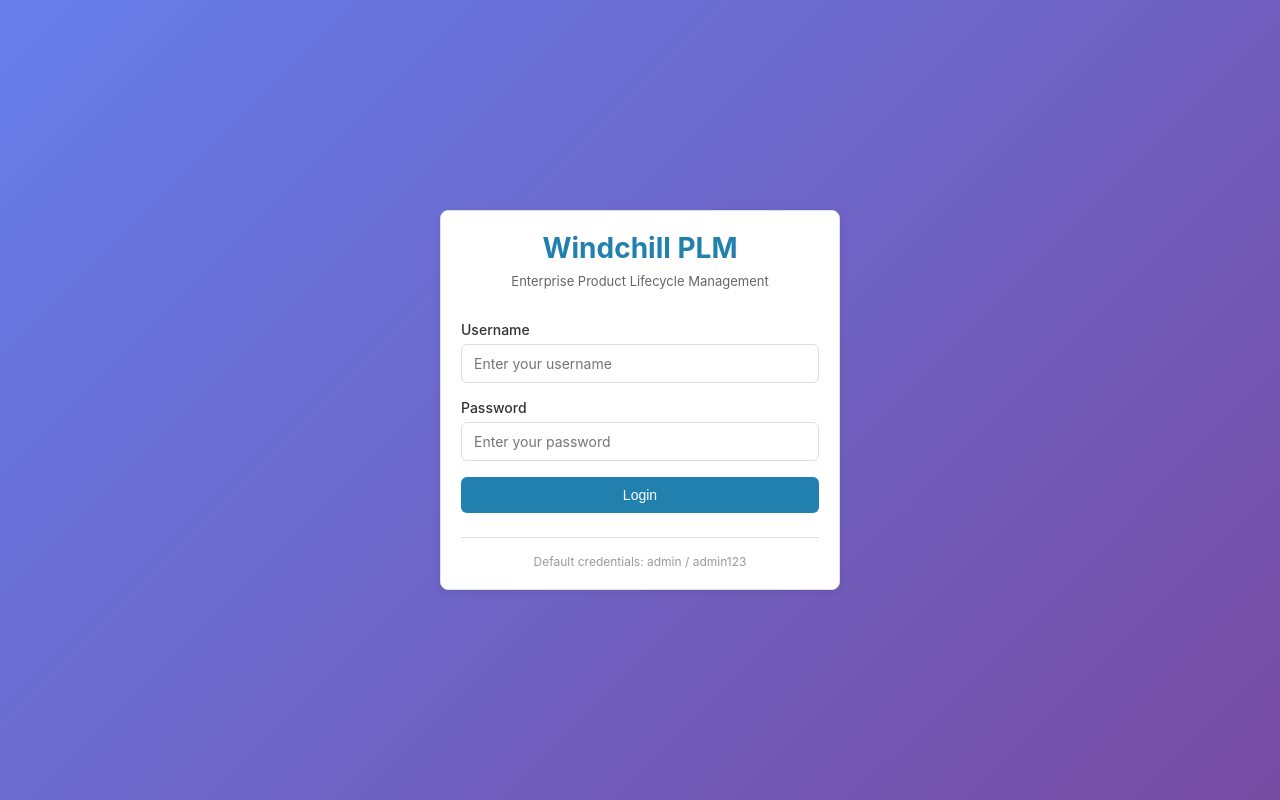
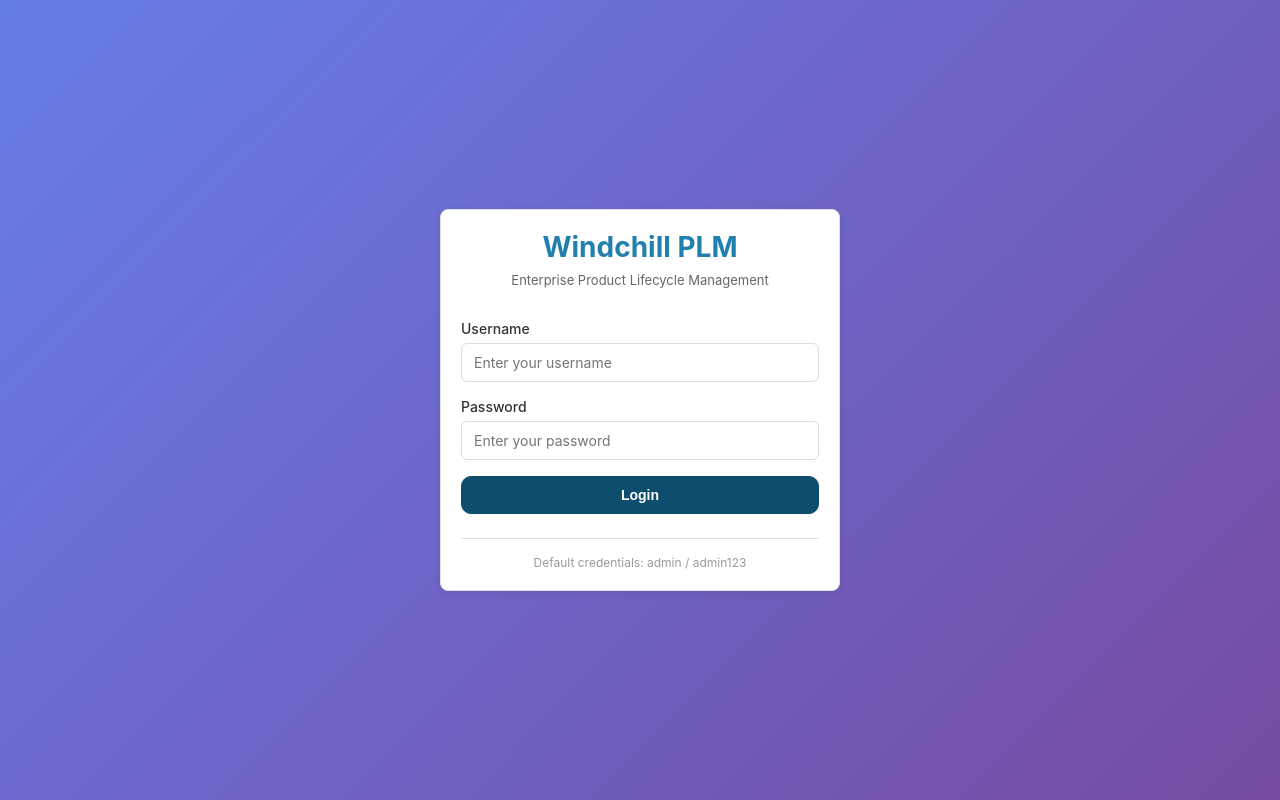
Before and after one commit to Subhash0910/windchill-plm-app, a React (Vite) app in the folder windchill-frontend/: page /login in a window 1280 px wide. Built offline with nearby package versions, Linux system fonts and the light colour scheme; no server answers.

Commit message:
style(ui): cleanup v3 - enterprise button behavior + create panel polish

```diff
--- a/windchill-frontend/src/components/atoms/Button/Button.css
+++ b/windchill-frontend/src/components/atoms/Button/Button.css
@@ -1,20 +1,26 @@
 .btn {
   padding: 10px 16px;
-  border: none;
-  border-radius: 6px;
+  border: 1px solid transparent;
+  border-radius: 10px;
   font-size: 14px;
-  font-weight: 500;
+  font-weight: 800;
   cursor: pointer;
-  transition: all 0.3s ease;
+  transition: background-color 0.15s ease, border-color 0.15s ease, box-shadow 0.15s ease;
   display: inline-flex;
   align-items: center;
   justify-content: center;
   gap: 8px;
 }
 
+/* Enterprise feel: no jumpy lift; subtle focus ring */
 .btn:hover:not(:disabled) {
-  transform: translateY(-2px);
-  box-shadow: 0 4px 12px rgba(0, 0, 0, 0.15);
+  transform: none;
+  box-shadow: 0 1px 0 rgba(17, 24, 39, 0.02);
+}
+
+.btn:focus-visible {
+  outline: none;
+  box-shadow: 0 0 0 3px rgba(15, 77, 109, 0.18);
 }
 
 .btn:disabled {
@@ -23,26 +29,28 @@
 }
 
 .btn--primary {
-  background-color: #2180ae;
+  background-color: #0f4d6d;
+  border-color: #0f4d6d;
   color: white;
 }
 
 .btn--primary:hover:not(:disabled) {
-  background-color: #1a6a91;
+  background-color: #0c3f5a;
+  border-color: #0c3f5a;
 }
 
 .btn--secondary {
-  background-color: #f0f0f0;
-  color: #333;
-  border: 1px solid #ddd;
+  background-color: #f8fafc;
+  color: #111827;
+  border: 1px solid #e7e9f3;
 }
 
 .btn--secondary:hover:not(:disabled) {
-  background-color: #e0e0e0;
+  background-color: #eef2f7;
 }
 
 .btn--sm {
-  padding: 6px 12px;
+  padding: 6px 10px;
   font-size: 12px;
 }
 
--- a/windchill-frontend/src/pages/plm/PartsPage.css
+++ b/windchill-frontend/src/pages/plm/PartsPage.css
@@ -1,5 +1,6 @@
 .page-title{font-size:18px;font-weight:900;color:#111827;}
 .page-sub{margin-top:4px;color:#6b7280;font-size:13px;}
-.create-box{margin-top:14px;border:1px solid #eef0f7;border-radius:10px;padding:12px;background:#fafbff;}
+
+.create-box{margin-top:14px;border:1px solid #eef0f7;border-radius:12px;padding:12px;background:#fff;}
 .create-title{font-weight:900;color:#111827;margin-bottom:10px;}
 .create-grid{display:grid;grid-template-columns: 1fr 1fr 1fr auto;gap:8px;align-items:center;}
```
